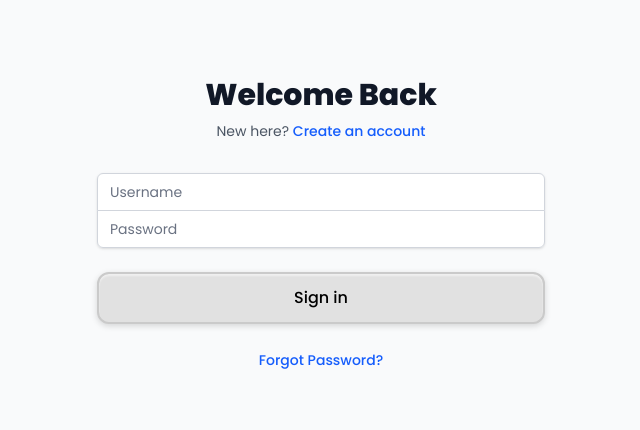
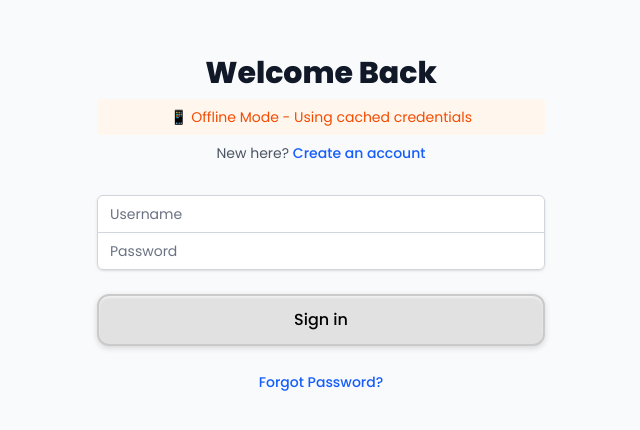
Before and after one commit to amiirbazzii/Expense-Tracker---Warp, a Next.js app: page /login in a window 1280 px wide. Shown: the part 188-618 px from the top of the page, without its empty margins (319-959 px from the left). Built offline with nearby package versions, Linux system fonts and the light colour scheme; no server answers.

Commit message:
Add probe-verified connectivity service; replace all navigator.onLine reliance and fix the offline-page recovery loop

```diff
--- a/src/app/login/page.tsx
+++ b/src/app/login/page.tsx
@@ -8,29 +8,16 @@
 import { toast } from "sonner";
 import Link from "next/link";
 import { Button } from "@/components/Button";
+import { useOnlineStatus } from "@/hooks/useOnlineStatus";
+import { connectivity } from "@/lib/connectivity";
 
 export default function LoginPage() {
   const [username, setUsername] = useState("");
   const [password, setPassword] = useState("");
   const [isLoading, setIsLoading] = useState(false);
-  const [isOnline, setIsOnline] = useState(true);
+  const isOnline = useOnlineStatus();
   const { login, user } = useAuth();
   const router = useRouter();
-
-  useEffect(() => {
-    const handleOnline = () => setIsOnline(true);
-    const handleOffline = () => setIsOnline(false);
-
-    window.addEventListener("online", handleOnline);
-    window.addEventListener("offline", handleOffline);
-
-    setIsOnline(navigator.onLine);
-
-    return () => {
-      window.removeEventListener("online", handleOnline);
-      window.removeEventListener("offline", handleOffline);
-    };
-  }, []);
 
   useEffect(() => {
     if (user) {
@@ -46,8 +33,9 @@
       return;
     }
 
-    // Check if offline - show appropriate message
-    if (!navigator.onLine) {
+    // Check if offline — re-probe first so a stale "offline" reading (e.g.
+    // some VPN configurations) never blocks a login that would succeed.
+    if (!isOnline && !(await connectivity.verify())) {
       toast.error("You're offline. Please connect to the internet to log in.");
       return;
     }
--- a/src/hooks/useOnlineStatus.ts
+++ b/src/hooks/useOnlineStatus.ts
@@ -1,24 +1,16 @@
 "use client";
 
 import { useState, useEffect } from 'react';
+import { connectivity } from '@/lib/connectivity';
 
+/** Reactive, probe-verified connectivity state (see src/lib/connectivity.ts). */
 export function useOnlineStatus() {
-  const [isOnline, setIsOnline] = useState(true);
+  const [isOnline, setIsOnline] = useState(() => connectivity.isOnline);
 
   useEffect(() => {
-    const handleOnline = () => setIsOnline(true);
-    const handleOffline = () => setIsOnline(false);
-
-    window.addEventListener('online', handleOnline);
-    window.addEventListener('offline', handleOffline);
-
-    // Set initial state
-    setIsOnline(navigator.onLine);
-
-    return () => {
-      window.removeEventListener('online', handleOnline);
-      window.removeEventListener('offline', handleOffline);
-    };
+    // The state can have changed between render and effect.
+    setIsOnline(connectivity.isOnline);
+    return connectivity.subscribe(setIsOnline);
   }, []);
 
   return isOnline;
--- a/src/hooks/useSyncStatus.ts
+++ b/src/hooks/useSyncStatus.ts
@@ -4,6 +4,7 @@
 import { useOnlineStatus } from "./useOnlineStatus";
 import { syncEngine } from "@/lib/sync/SyncEngine";
 import { mutationQueue } from "@/lib/queue/MutationQueueManager";
+import { connectivity } from "@/lib/connectivity";
 
 export type SyncStatus = "offline" | "synced" | "syncing" | "attention";
 
@@ -30,7 +31,7 @@
     const update = async () => {
       if (cancelled) return;
 
-      if (!navigator.onLine) {
+      if (!connectivity.isOnline) {
         setStatus("offline");
         return;
       }
--- /dev/null
+++ b/src/lib/connectivity.ts
@@ -0,0 +1,166 @@
+/**
+ * Single source of truth for connectivity.
+ *
+ * `navigator.onLine` only reports whether a network interface is up — it is
+ * true on wifi with no internet (lie-fi, captive portals) and can be false on
+ * some VPN configurations even though requests would succeed. This service
+ * treats the browser events as *hints* and verifies them with a real request:
+ *
+ *  - The probe hits `/api/connectivity-probe`, a deliberately nonexistent
+ *    path: any HTTP response (a 404 included) proves the origin is reachable,
+ *    which is exactly what "online" means for this app. The `/api/` prefix
+ *    matches the service worker's NetworkOnly route, so the request can never
+ *    be answered by the SW cache, and `cache: "no-store"` bypasses the HTTP
+ *    cache. On an HTTPS origin a captive portal fails TLS, so lie-fi rejects
+ *    and correctly reads as offline.
+ *  - A browser `offline` event flips the state immediately (pessimistic), but
+ *    the retry loop keeps probing so a false negative self-corrects.
+ *  - A browser `online` event only flips the state after a probe succeeds.
+ *  - While offline, the probe retries with exponential backoff (2s → 30s).
+ *
+ * Kept dependency-free: the /offline fallback page imports it and must render
+ * with nothing but its own chunk.
+ */
+
+const PROBE_URL = "/api/connectivity-probe";
+const PROBE_TIMEOUT_MS = 5_000;
+const INITIAL_RETRY_MS = 2_000;
+const MAX_RETRY_MS = 30_000;
+
+type Listener = (online: boolean) => void;
+
+export class ConnectivityService {
+  private online: boolean =
+    typeof navigator !== "undefined" ? navigator.onLine : true;
+  private listeners = new Set<Listener>();
+  private probeInFlight: Promise<boolean> | null = null;
+  private retryTimer: ReturnType<typeof setTimeout> | null = null;
+  private retryDelayMs = INITIAL_RETRY_MS;
+  private started = false;
+
+  /** Idempotent. Registers browser listeners and verifies the initial state. */
+  start(): void {
+    if (this.started || typeof window === "undefined") return;
+    this.started = true;
+
+    window.addEventListener("online", () => {
+      // Interface came up — believe it only once a probe confirms it.
+      void this.verify();
+    });
+    window.addEventListener("offline", () => {
+      // Interface went down. Trust it immediately, but keep probing so a
+      // false negative (e.g. some VPNs) recovers without a browser event.
+      this.setOnline(false);
+    });
+
+    void this.verify();
+  }
+
+  get isOnline(): boolean {
+    this.start();
+    return this.online;
+  }
+
+  /**
+   * Subscribe to verified connectivity changes. Fires only on transitions.
+   * Returns an unsubscribe function.
+   */
+  subscribe(listener: Listener): () => void {
+    this.start();
+    this.listeners.add(listener);
+    return () => {
+      this.listeners.delete(listener);
+    };
+  }
+
+  /** Resolves immediately if online, otherwise on the next verified online. */
+  whenOnline(): Promise<void> {
+    this.start();
+    if (this.online) return Promise.resolve();
+    return new Promise((resolve) => {
+      const unsubscribe = this.subscribe((online) => {
+        if (online) {
+          unsubscribe();
+          resolve();
+        }
+      });
+    });
+  }
+
+  /**
+   * Probe the network now and update the state. Concurrent calls share one
+   * probe. Resolves with the verified state; never rejects.
+   */
+  verify(): Promise<boolean> {
+    this.start();
+    if (this.probeInFlight) return this.probeInFlight;
+
+    this.probeInFlight = this.probe()
+      .then((reachable) => {
+        this.setOnline(reachable);
+        return reachable;
+      })
+      .finally(() => {
+        this.probeInFlight = null;
+      });
+
+    return this.probeInFlight;
+  }
+
+  private async probe(): Promise<boolean> {
+    if (typeof fetch === "undefined") return this.online;
+    const controller = new AbortController();
+    const timeout = setTimeout(() => controller.abort(), PROBE_TIMEOUT_MS);
+    try {
+      // Any response — 404 included — means the origin answered.
+      await fetch(`${PROBE_URL}?t=${Date.now()}`, {
+        method: "HEAD",
+        cache: "no-store",
+        credentials: "same-origin",
+        signal: controller.signal,
+      });
+      return true;
+    } catch {
+      return false;
+    } finally {
+      clearTimeout(timeout);
+    }
+  }
+
+  private setOnline(online: boolean): void {
+    if (online) {
+      this.retryDelayMs = INITIAL_RETRY_MS;
+      this.clearRetry();
+    } else {
+      this.scheduleRetry();
+    }
+
+    if (online === this.online) return;
+    this.online = online;
+    this.listeners.forEach((listener) => {
+      try {
+        listener(online);
+      } catch (err) {
+        console.error("[Connectivity] listener threw:", err);
+      }
+    });
+  }
+
+  private scheduleRetry(): void {
+    if (this.retryTimer !== null) return;
+    this.retryTimer = setTimeout(() => {
+      this.retryTimer = null;
+      this.retryDelayMs = Math.min(this.retryDelayMs * 2, MAX_RETRY_MS);
+      void this.verify();
+    }, this.retryDelayMs);
+  }
+
+  private clearRetry(): void {
+    if (this.retryTimer !== null) {
+      clearTimeout(this.retryTimer);
+      this.retryTimer = null;
+    }
+  }
+}
+
+export const connectivity = new ConnectivityService();
--- a/src/lib/pwa/warmAppShell.ts
+++ b/src/lib/pwa/warmAppShell.ts
@@ -13,6 +13,7 @@
  */
 
 import { STARTUP_SHELL_ROUTES } from "./coreRoutes";
+import { connectivity } from "../connectivity";
 
 // Must mirror the `appPages` list and cache names in next.config.js — the
 // warm-up writes into the caches those rules read.
@@ -99,7 +100,7 @@
 /** Fetch and cache the core routes' documents. Never throws. */
 export async function warmAppShell(): Promise<void> {
   if (typeof window === "undefined" || typeof caches === "undefined") return;
-  if (!navigator.onLine) return;
+  if (!connectivity.isOnline) return;
 
   const version = process.env.NEXT_PUBLIC_APP_VERSION ?? "unknown";
   if (alreadyWarmedRecently(version)) return;
--- a/src/lib/sync/SyncEngine.ts
+++ b/src/lib/sync/SyncEngine.ts
@@ -25,6 +25,7 @@
 import { clearAllStores } from "../storage/idb";
 import { LocalLoan } from "../types/local-storage";
 import { localDataStore } from "../store/LocalDataStore";
+import { connectivity } from "../connectivity";
 
 // ── Action router ─────────────────────────────────────────────────────────────
 // Maps the opaque `action` string stored in the queue to the correct
@@ -147,9 +148,11 @@
   // Used to translate ID references in subsequent update/delete mutations.
   private localToConvexId: Map<string, string> = new Map();
 
-  // True when the browser reports network connectivity.
-  private isOnline: boolean =
-    typeof navigator !== "undefined" ? navigator.onLine : true;
+  // Mirrors the verified connectivity state (src/lib/connectivity.ts).
+  private isOnline: boolean = connectivity.isOnline;
+
+  // Unsubscribe handle for the connectivity subscription.
+  private unsubscribeConnectivity: (() => void) | null = null;
 
   // True while a drain pass is in flight — prevents concurrent runs.
   private isDraining = false;
@@ -170,17 +173,16 @@
   private listeners = new Set<(status: SyncEngineStatus) => void>();
 
   // Named handler references so addEventListener/removeEventListener are paired.
-  private handleOnline = () => {
-    this.isOnline = true;
-    console.log("[SyncEngine] Online — triggering drain");
-    this.emit();
-    this.drain();
-  };
-
-  private handleOffline = () => {
-    this.isOnline = false;
-    console.log("[SyncEngine] Offline — pausing sync");
-    this.emit();
+  private handleConnectivityChange = (online: boolean) => {
+    this.isOnline = online;
+    if (online) {
+      console.log("[SyncEngine] Online — triggering drain");
+      this.emit();
+      this.drain();
+    } else {
+      console.log("[SyncEngine] Offline — pausing sync");
+      this.emit();
+    }
   };
 
   // Returning to a backgrounded tab is the most common moment for a phone to
@@ -190,9 +192,12 @@
       typeof document !== "undefined" &&
       document.visibilityState === "visible"
     ) {
-      this.isOnline =
-        typeof navigator !== "undefined" ? navigator.onLine : this.isOnline;
-      this.drain();
+      // Re-probe: the subscription handles the state change; drain either way
+      // so a verified-online tab syncs promptly on return.
+      void connectivity.verify().then((online) => {
+        this.isOnline = online;
+        if (online) this.drain();
+      });
     }
   };
 
@@ -263,8 +268,10 @@
     this.client = new ConvexClient(convexUrl);
 
     // Register connectivity listeners.
-    window.addEventListener("online", this.handleOnline);
-    window.addEventListener("offline", this.handleOffline);
+    this.isOnline = connectivity.isOnline;
+    this.unsubscribeConnectivity = connectivity.subscribe(
+      this.handleConnectivityChange,
+    );
     document.addEventListener("visibilitychange", this.handleVisibility);
 
     // 30-second periodic fallback.
@@ -341,8 +348,10 @@
       this.intervalId = null;
     }
 
-    window.removeEventListener("online", this.handleOnline);
-    window.removeEventListener("offline", this.handleOffline);
+    if (this.unsubscribeConnectivity) {
+      this.unsubscribeConnectivity();
+      this.unsubscribeConnectivity = null;
+    }
     document.removeEventListener("visibilitychange", this.handleVisibility);
 
     if (this.client) {
--- a/src/providers/OfflineFirstProvider.tsx
+++ b/src/providers/OfflineFirstProvider.tsx
@@ -16,6 +16,7 @@
 import { syncEngine } from '@/lib/sync/SyncEngine';
 import { localDataStore } from '@/lib/store';
 import { SyncStatus, PendingMutation } from '@/lib/types/local-storage';
+import { connectivity } from '@/lib/connectivity';
 
 interface OfflineFirstContextType {
   // Initialization state
@@ -56,9 +57,7 @@
  */
 export function OfflineFirstProvider({ children, userId }: OfflineFirstProviderProps) {
   const [isInitialized, setIsInitialized] = useState(false);
-  const [isOnline, setIsOnline] = useState(
-    typeof navigator !== 'undefined' ? navigator.onLine : true,
-  );
+  const [isOnline, setIsOnline] = useState(() => connectivity.isOnline);
 
   const [syncStatus, setSyncStatus] = useState<SyncStatus>('synced');
   const [pendingOperationsCount, setPendingOperationsCount] = useState(0);
@@ -90,19 +89,10 @@
     };
   }, [userId]);
 
-  // Track connectivity.
+  // Track verified connectivity.
   useEffect(() => {
-    const handleOnline = () => setIsOnline(true);
-    const handleOffline = () => setIsOnline(false);
-
-    setIsOnline(navigator.onLine);
-    window.addEventListener('online', handleOnline);
-    window.addEventListener('offline', handleOffline);
-
-    return () => {
-      window.removeEventListener('online', handleOnline);
-      window.removeEventListener('offline', handleOffline);
-    };
+    setIsOnline(connectivity.isOnline);
+    return connectivity.subscribe(setIsOnline);
   }, []);
 
   // Mirror the queue and the engine. Both emit on every change, so there is
@@ -218,7 +208,7 @@
       canFunctionOffline: false,
       shouldShowOfflineMessage: false,
       isFullyFunctional: true, // Assume functional to prevent blocking
-      isOnline: typeof navigator !== 'undefined' ? navigator.onLine : true,
+      isOnline: connectivity.isOnline,
       isInitialized: true, // Prevent blocking when context is unavailable
     };
   }
```
Also changed, not shown: src/app/offline/AutoRecover.tsx (+43 -10 lines), src/components/EnhancedNetworkStatusIndicator.tsx (+5 -5 lines), src/providers/OfflineFirstWrapper.tsx (+6 -4 lines), public/fallback-yxcBWbKHmqOxrjvl1UYft.js (renamed from public/fallback-x-eIhjwskQYDidYGnBVRb.js), public/sw.js, 1 other file (tests, documents, lock files or other folders).
